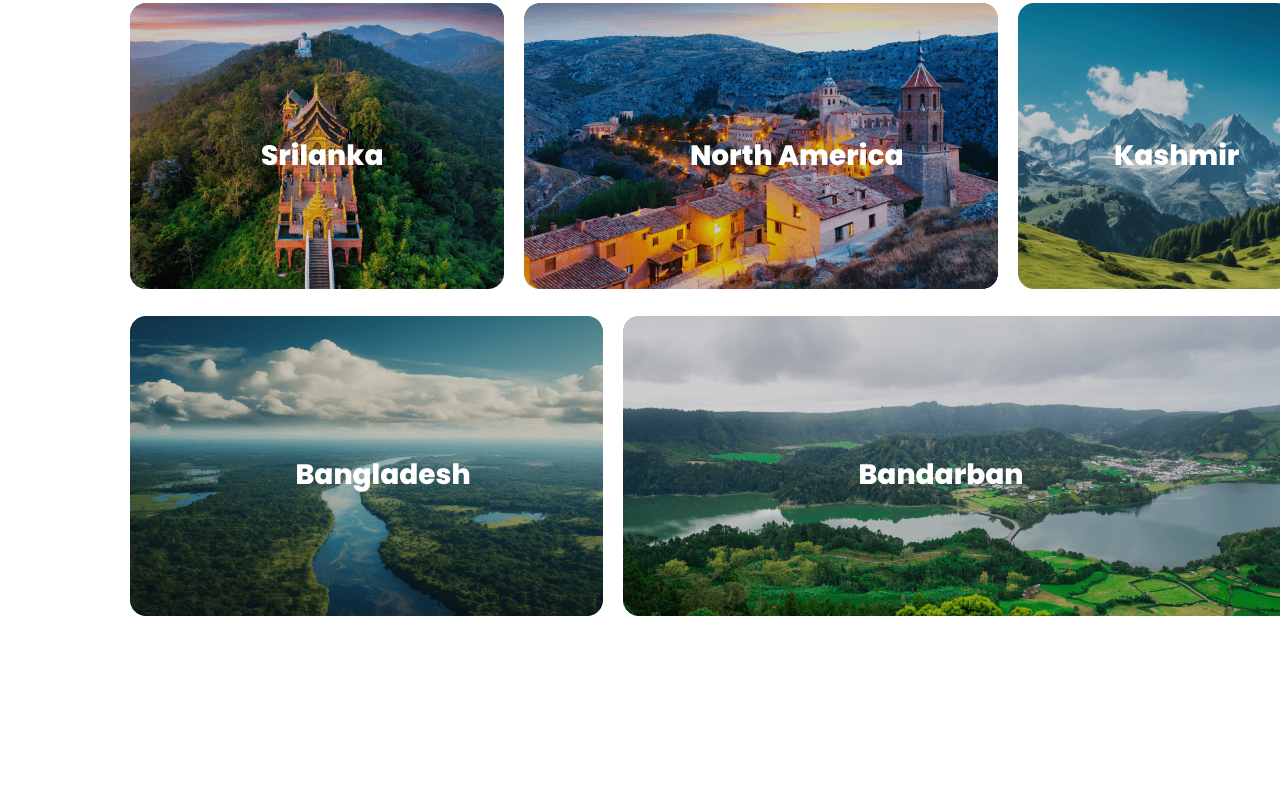
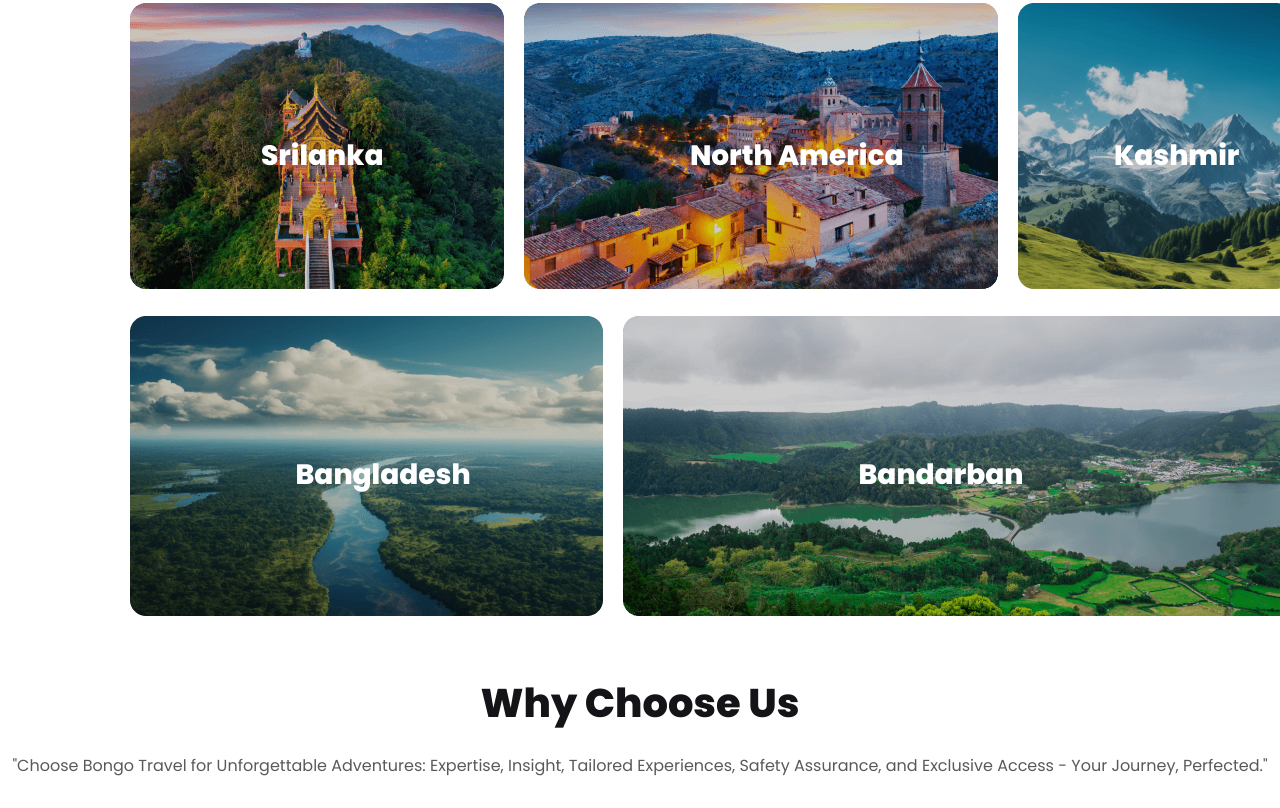
Before and after one commit to humayunkabir506034/Assignment-2, a plain HTML site: page index.html in a window 1280 px wide. Shown: the part 1848-2656 px from the top of the page. Before the commit the page ends 2521 px from the top, so only its background shows below. Drawn offline with Linux system fonts and the light colour scheme.

Commit message:
why chose us section heading added

```diff
--- a/index.html
+++ b/index.html
@@ -167,6 +167,28 @@
 
         </section>
 
+        <section class="why-chose-us-section">
+
+            <div class="why-chose-us-section-heading">
+
+                <h2>Why Choose Us</h2>
+                <p>
+                    "Choose Bongo Travel for Unforgettable Adventures: Expertise, Insight, Tailored Experiences, Safety Assurance, and Exclusive Access - Your Journey, Perfected."
+
+                </p>
+
+            </div>
+
+
+            <div>
+
+
+
+            </div>
+
+
+        </section>
+
 
     </main>
 
--- a/styles/style.css
+++ b/styles/style.css
@@ -258,3 +258,25 @@ input {
     left: 35%;
 
 }
+
+/* why chose us section */
+
+.why-chose-us-section-heading{
+    text-align: center;
+
+}
+
+
+.why-chose-us-section-heading h2{
+    color: #131318;
+    font-size: 2.5rem;
+    font-weight: 800;
+    margin-bottom: 20px;
+}
+
+.why-chose-us-section-heading p{
+
+    color: rgba(19, 19, 24, 0.70);
+    font-size: 1rem;
+    margin-bottom: 30px;
+}
```
